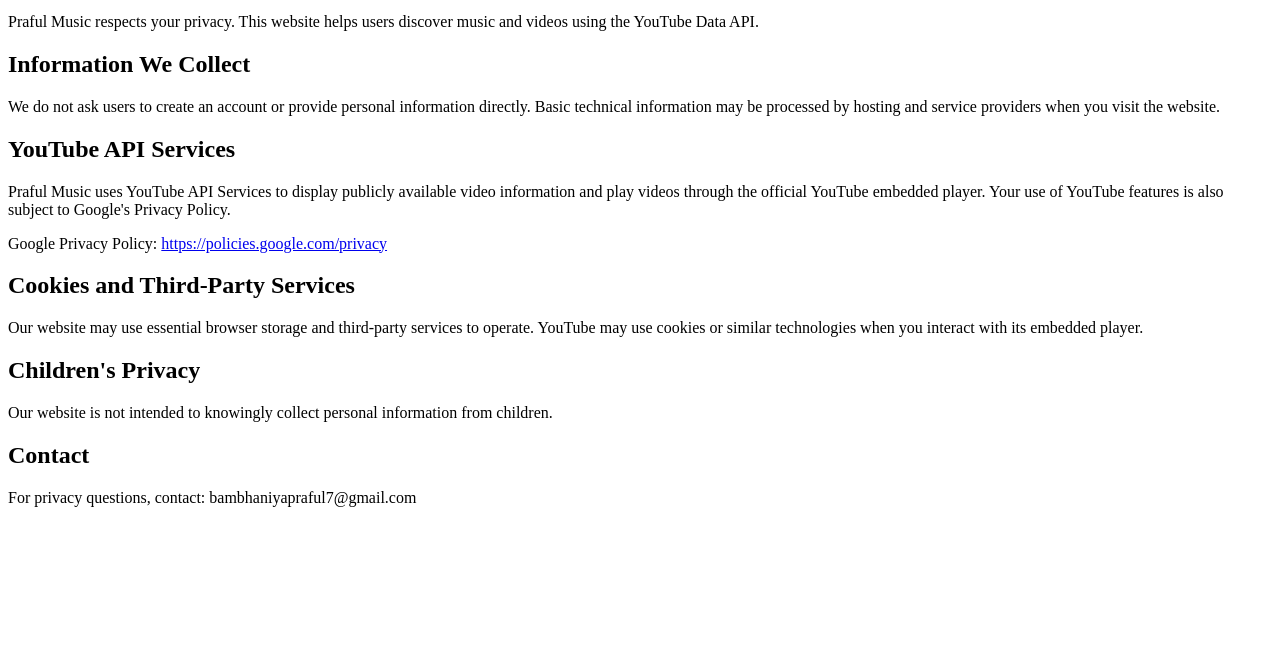
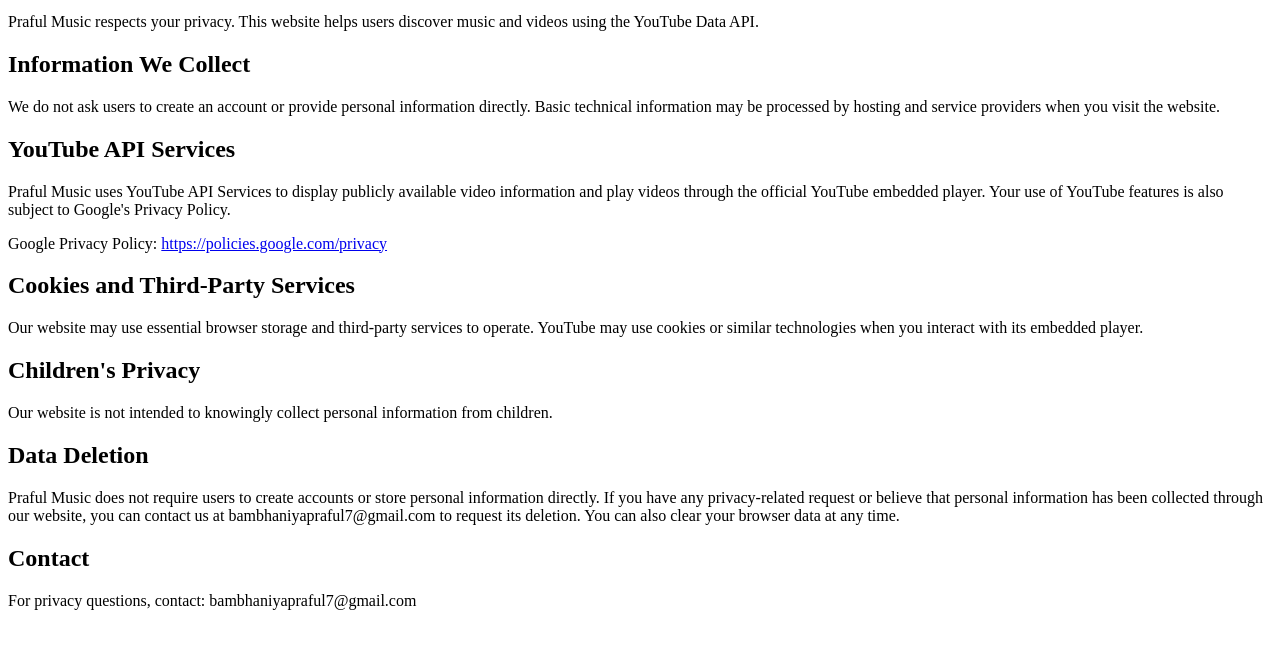
Before and after one commit to bambhaniyapraful7-create/praful-music-web, a plain HTML site: page privacy.html in a window 1280 px wide. Shown: the part 101-750 px from the top of the page. Drawn offline with Linux system fonts and the light colour scheme.

Commit message:
Update privacy.html

```diff
--- a/privacy.html
+++ b/privacy.html
@@ -28,6 +28,10 @@
   <h2>Children's Privacy</h2>
   <p>Our website is not intended to knowingly collect personal information from children.</p>
 
+<h2>Data Deletion</h2>
+<p>Praful Music does not require users to create accounts or store personal information directly. If you have any privacy-related request or believe that personal information has been collected through our website, you can contact us at bambhaniyapraful7@gmail.com to request its deletion. You can also clear your browser data at any time.</p>
+
+
   <h2>Contact</h2>
   <p>For privacy questions, contact: bambhaniyapraful7@gmail.com</p>
 </body>
```
